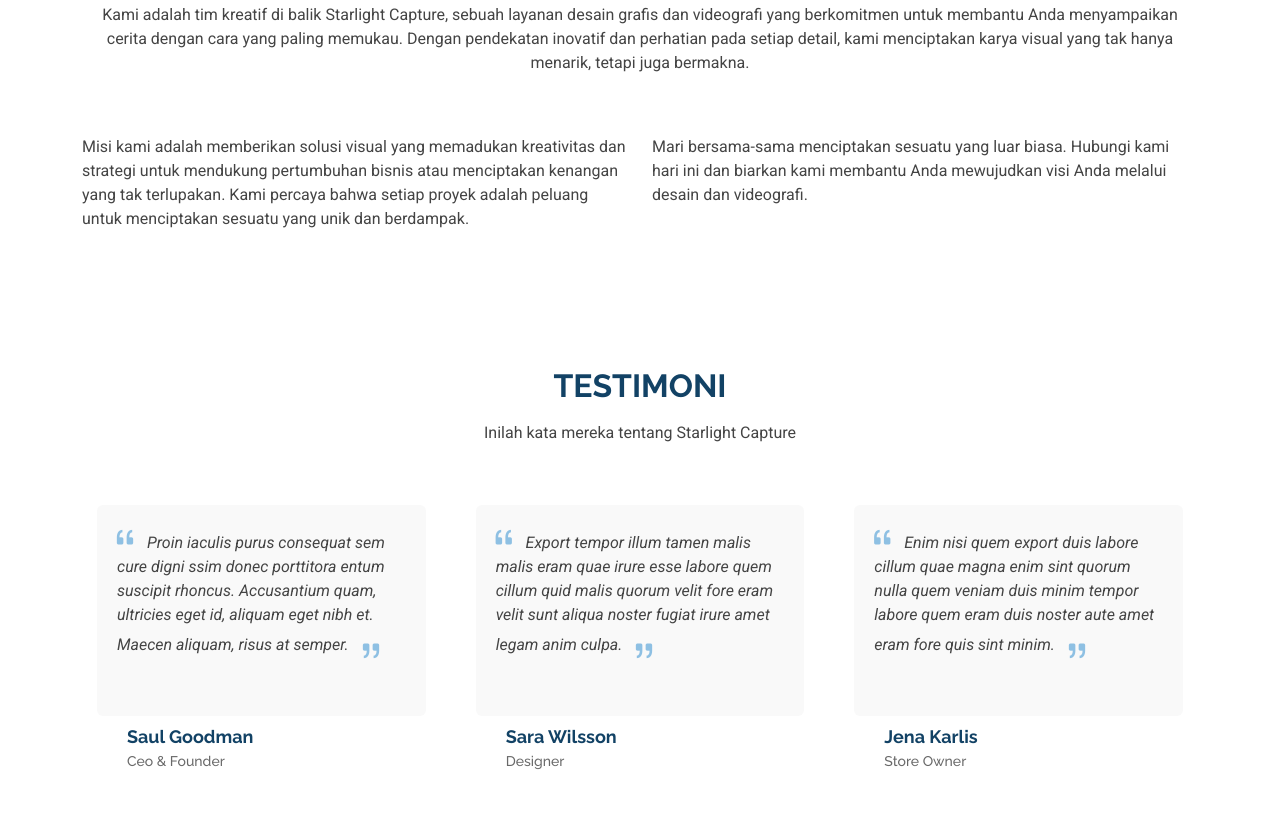
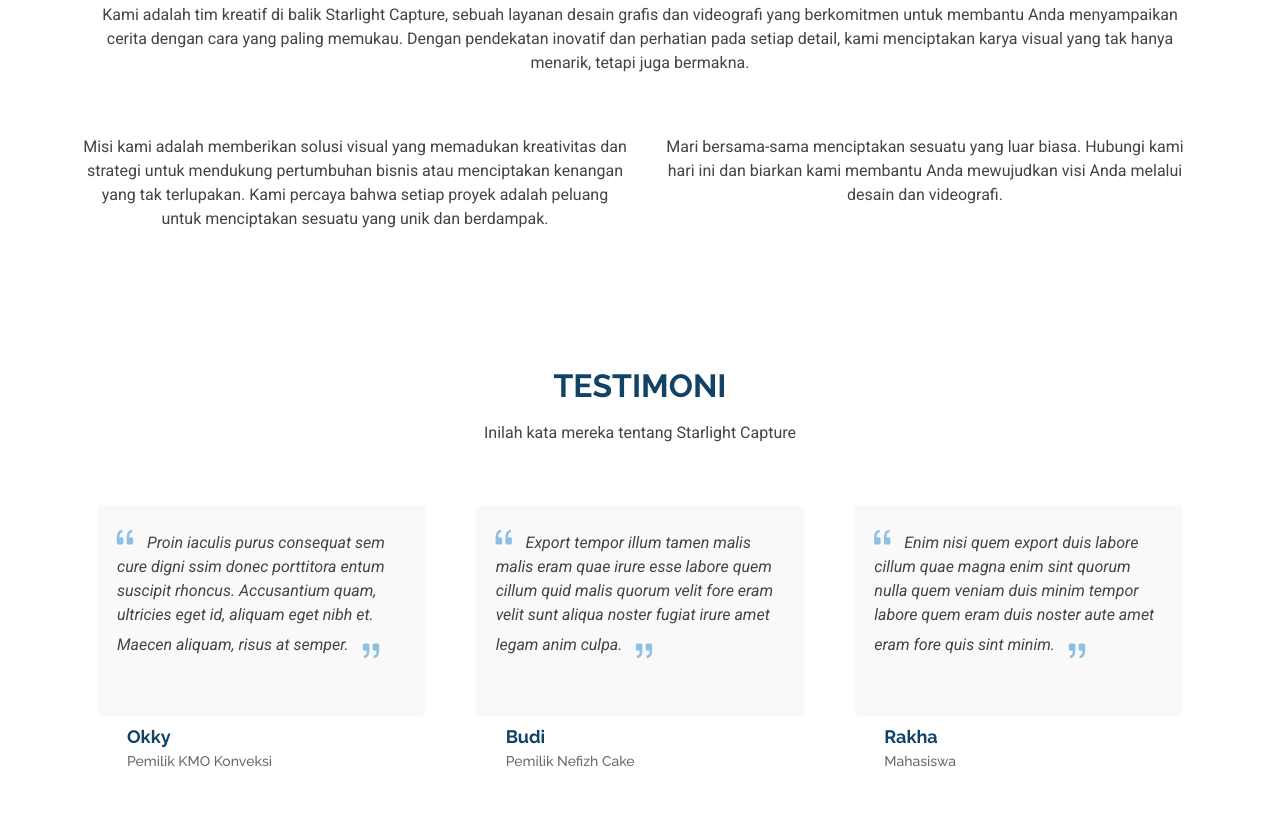
Before and after one commit to HafizhRaihan31/Technopre, a plain HTML site: page index.html in a window 1280 px wide. Shown: the part 911-1739 px from the top of the page. Drawn offline with Linux system fonts and the light colour scheme.

Commit message:
edit testimoni

```diff
--- a/index.html
+++ b/index.html
@@ -149,7 +149,7 @@
 
         <div class="row gy-4">
 
-          <div class="col-lg-6 content" data-aos="fade-up" data-aos-delay="100">
+          <div class="col-lg-6 content text-center" data-aos="fade-up" data-aos-delay="100">
             <p>
               Misi kami adalah memberikan solusi visual yang memadukan kreativitas dan strategi untuk mendukung pertumbuhan bisnis atau menciptakan kenangan yang tak terlupakan. Kami percaya bahwa setiap proyek adalah peluang untuk menciptakan sesuatu yang unik dan berdampak.
             </p>
@@ -160,7 +160,7 @@
             </ul> -->
           </div>
 
-          <div class="col-lg-6" data-aos="fade-up" data-aos-delay="200">
+          <div class="col-lg-6 text-center" data-aos="fade-up" data-aos-delay="200">
             <p>Mari bersama-sama menciptakan sesuatu yang luar biasa. Hubungi kami hari ini dan biarkan kami membantu Anda mewujudkan visi Anda melalui desain dan videografi.  </p>
           </div>
 
@@ -260,8 +260,8 @@
                 <span>Proin iaculis purus consequat sem cure digni ssim donec porttitora entum suscipit rhoncus. Accusantium quam, ultricies eget id, aliquam eget nibh et. Maecen aliquam, risus at semper.</span>
                 <i class="bi bi-quote quote-icon-right"></i>
                 </p>
-                <h3>Saul Goodman</h3>
-                <h4>Ceo &amp; Founder</h4>
+                <h3>Okky</h3>
+                <h4>Pemilik KMO Konveksi</h4>
               </div>
             </div><!-- End testimonial item -->
 
@@ -272,8 +272,8 @@
                   <span>Export tempor illum tamen malis malis eram quae irure esse labore quem cillum quid malis quorum velit fore eram velit sunt aliqua noster fugiat irure amet legam anim culpa.</span>
                   <i class="bi bi-quote quote-icon-right"></i>
                 </p>
-                <h3>Sara Wilsson</h3>
-                <h4>Designer</h4>
+                <h3>Budi</h3>
+                <h4>Pemilik Nefizh Cake</h4>
               </div>
             </div><!-- End testimonial item -->
 
@@ -284,8 +284,8 @@
                   <span>Enim nisi quem export duis labore cillum quae magna enim sint quorum nulla quem veniam duis minim tempor labore quem eram duis noster aute amet eram fore quis sint minim.</span>
                   <i class="bi bi-quote quote-icon-right"></i>
                 </p>
-                <h3>Jena Karlis</h3>
-                <h4>Store Owner</h4>
+                <h3>Rakha</h3>
+                <h4>Mahasiswa</h4>
               </div>
             </div><!-- End testimonial item -->
           </div>
```
